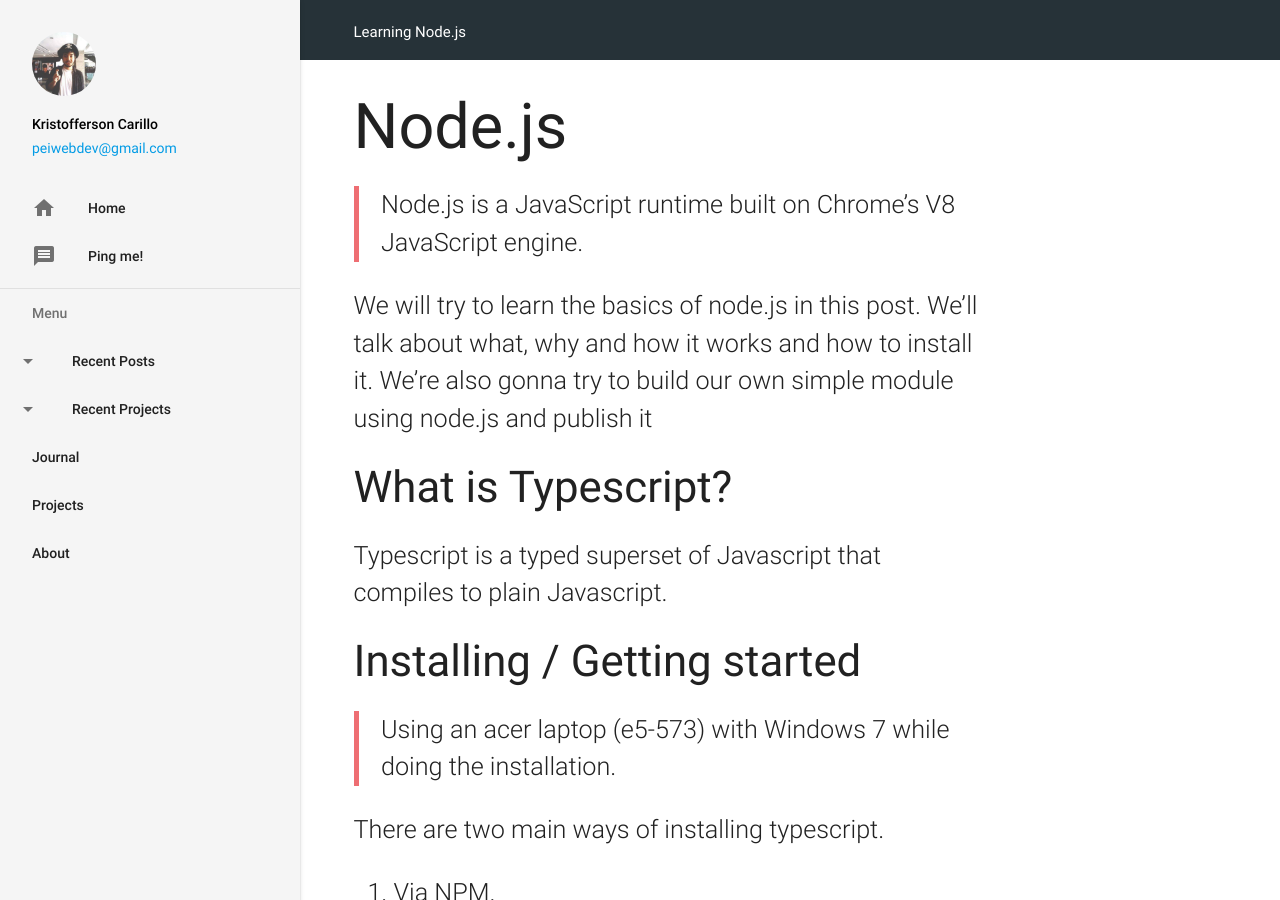
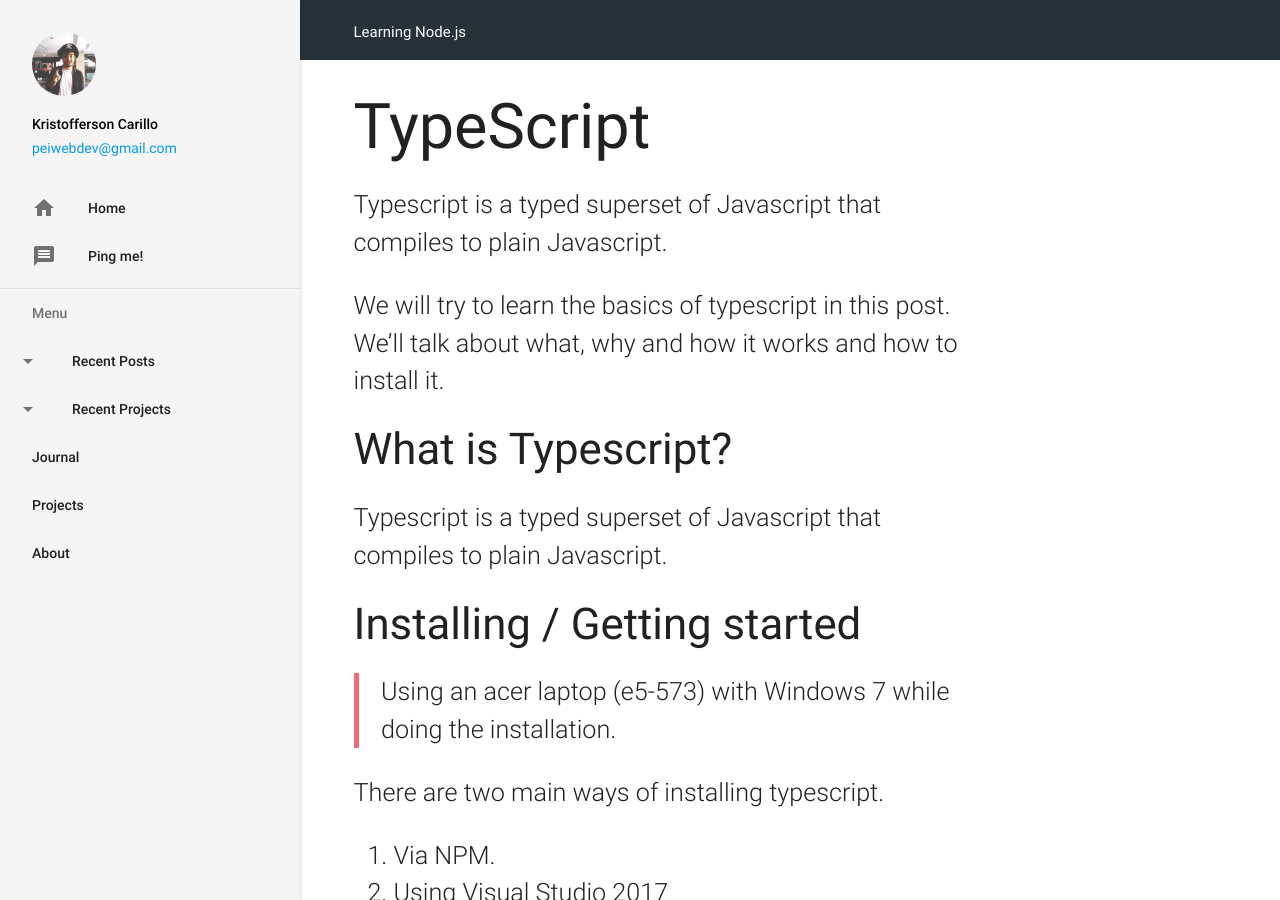
Before and after one commit to thepiratedev/thepiratedev.github.io, a Jekyll site: the page built from _posts/2017-09-22-learning-typescript.markdown, in a window 1280 px wide and 900 px high. Built offline with Jekyll 4.4.1, drawn with Linux system fonts in a browser that asks for light colours.

Commit message:
New post: Learning Typescript

```diff
--- a/_posts/2017-09-22-learning-typescript.markdown
+++ b/_posts/2017-09-22-learning-typescript.markdown
@@ -5,10 +5,10 @@ date:   2017-09-11 02:11 +0800
 categories: nodejs
 excerpt_separator: <!--more-->
 ---
-# Node.js
-> Node.js is a JavaScript runtime built on Chrome's V8 JavaScript engine.
+# TypeScript
+Typescript is a typed superset of Javascript that compiles to plain Javascript.
 
-We will try to learn the basics of node.js in this post. We'll talk about what, why and how it works and how to install it. We're also gonna try to build our own simple module using node.js and publish it
+We will try to learn the basics of typescript in this post. We'll talk about what, why and how it works and how to install it.
 <!--more-->
 ### What is Typescript?
 Typescript is a typed superset of Javascript that compiles to plain Javascript.
```
